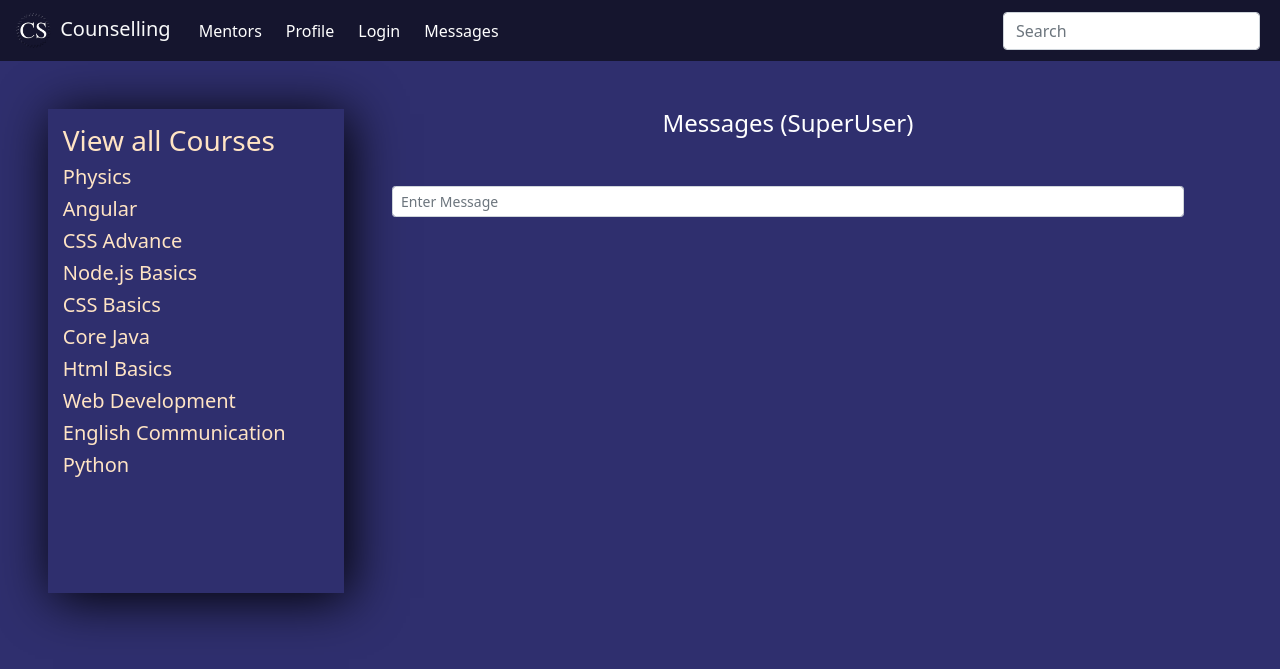
After one commit to pramod8788/PythonDjango, a Django app: page /view-message/1/ in a window 1280 px wide. The commit adds this page. Shown: the top 669 px of the page. Run offline with Django 3.2, Linux system fonts and the light colour scheme; data comes from the database, SQL or seed files in the repository.

Commit message:
Counselling System

```diff
--- a/Counselling/base/admin.py
+++ b/Counselling/base/admin.py
@@ -1,7 +1,8 @@
 from django.contrib import admin
-from . models import course, follower, applyforcourse, message
+from . models import course, follower, applyforcourse, message, chatroom
 
 admin.site.register(course)
 admin.site.register(follower)
 admin.site.register(applyforcourse)
 admin.site.register(message)
+admin.site.register(chatroom)
--- a/Counselling/base/models.py
+++ b/Counselling/base/models.py
@@ -1,7 +1,8 @@
 from django.db import models
 from django.contrib.auth.models import User
 from django.db.models.base import Model
-from django.db.models.deletion import SET_NULL
+from django.db.models.deletion import CASCADE, SET_NULL
+from django.db.models.fields.related import ForeignKey
 
 class course(models.Model):
     user = models.ForeignKey(User, on_delete=models.SET_NULL, null=True)
@@ -36,12 +37,23 @@ class applyforcourse(models.Model):
         val = f"{self.user} applied for {self.course_id}"
         return str(val)
 
-class message(models.Model):
+class chatroom(models.Model):
     sender = models.CharField(max_length=100)
     receiver = models.CharField(max_length=100)
+
+    def __str__(self):
+        val = f"Chat room for {self.sender} and {self.receiver}"
+        return str(val)
+
+class message(models.Model):
+    chatroom = ForeignKey(chatroom, on_delete=SET_NULL, null=True)
+    user = models.CharField(max_length=100)
     message_body = models.CharField(max_length=1000)
     message_created = models.DateTimeField(auto_now_add=True)
 
+    class Meta:
+        ordering = ['-message_created']
+
     def __str__(self):
-        val = f"{self.sender} messaged {self.receiver}"
+        val = f"{self.user} messaged in {self.chatroom}"
         return str(val)
--- a/Counselling/base/urls.py
+++ b/Counselling/base/urls.py
@@ -21,4 +21,7 @@ urlpatterns = [
     path('mentors/', views.mentors, name='mentors'),
     path('edit-user/<str:pk>/', views.editUser, name='edit-user'),
     path('follow-user/', views.follow, name='follow-user'),
+
+    path('view-message/<str:pk>/', views.viewMessage, name='view-message'),
+    path('message-list/', views.messageList, name='message-list'),
 ]
--- a/Counselling/base/views.py
+++ b/Counselling/base/views.py
@@ -6,7 +6,7 @@ from django.contrib.auth import authenticate, login, logout
 from django.http import HttpResponse
 from django.contrib import messages
 from django.contrib.auth.decorators import login_required
-from . models import course, follower, applyforcourse
+from . models import course, follower, applyforcourse, message, chatroom
 from . forms import courseForm, courseFormEdit, userFormEdit, applyForm
 
 def home(request):
@@ -243,10 +243,10 @@ def profile(request):
 
 def students(request):
     courses = course.objects.all()
-    mentors = User.objects.filter(groups=1)
+    mentors = User.objects.filter(is_staff=True, is_superuser=False)
     user = request.user
     if user.is_superuser:
-        students = User.objects.filter(groups=2)
+        students = User.objects.filter(is_superuser=False, is_staff=False)
     else:
         followers = follower.objects.filter(mentor=user)
         students = []
@@ -261,7 +261,15 @@ def students(request):
 def mentors(request):
     courses = course.objects.all()
     mentors = User.objects.filter(is_staff=True, is_superuser=False)
-    students = User.objects.filter(groups=2)
+    user = request.user
+    if user.is_superuser:
+        students = User.objects.filter(is_superuser=False, is_staff=False)
+    else:
+        followers = follower.objects.filter(mentor=user)
+        students = []
+        for i in followers:
+            stu = User.objects.get(username=i.student)
+            students.append(stu)
     try:
         followers = follower.objects.filter(student=request.user)
         ment = []
@@ -366,3 +374,101 @@ def viewProfile(request, pk):
     }
 
     return render(request, 'profile.html', context)
+
+def viewMessage(request, pk):
+    sender = request.user
+    receiver = User.objects.get(id=pk)
+    chatrooms = chatroom.objects.all()
+
+    check = 0
+    room = ''
+    for item in chatrooms:
+        if((item.sender == sender.username and item.receiver == receiver.username) or (item.sender == receiver.username and item.receiver == sender.username)):
+            check += 1
+            room = item
+            break
+        else:
+            continue
+
+    if check == 0:
+        chatroom.objects.create(sender=sender.username, receiver=receiver.username)
+
+    courses = course.objects.all()
+    mentors = User.objects.filter(groups=1)
+    user = request.user
+    if user.is_superuser:
+        students = User.objects.filter(groups=2)
+    else:
+        followers = follower.objects.filter(mentor=user)
+        students = []
+        for i in followers:
+            stu = User.objects.get(username=i.student)
+            students.append(stu)
+
+    try:
+        chats = message.objects.filter(chatroom=room)
+        context = {
+            "courses":courses,
+            "mentors":mentors,
+            "students":students,
+            'chats':chats,
+            "receiver":receiver,
+        }
+    except:
+        context = {
+            "courses":courses,
+            "mentors":mentors,
+            "students":students,
+            "receiver":receiver,
+        }
+
+    if request.method == 'POST':
+        msg = request.POST.get('chat')
+        try:
+            message.objects.create(
+                chatroom = room,
+                user = sender.username,
+                message_body = msg
+            )
+        except:
+            messages.error(request, "Error! Cannot send the message")
+
+    return render(request, 'messages.html', context)
+
+def messageList(request):
+    user = request.user
+    room = chatroom.objects.filter(Q(sender=user) | Q(receiver=user))
+    chatUser = []
+
+    for item in room:
+        if item.sender != user.username:
+            chatUser.append(item.sender)
+        elif item.receiver != user.username:
+            chatUser.append(item.receiver)
+        else:
+            continue
+
+    chatUsers = []
+    for item in chatUser:
+        obj = User.objects.get(username=item)
+        chatUsers.append(obj)
+
+    courses = course.objects.all()
+    mentors = User.objects.filter(groups=1)
+    user = request.user
+    if user.is_superuser:
+        students = User.objects.filter(groups=2)
+    else:
+        followers = follower.objects.filter(mentor=user)
+        students = []
+        for i in followers:
+            stu = User.objects.get(username=i.student)
+            students.append(stu)
+
+    context = {
+            "courses":courses,
+            "mentors":mentors,
+            "students":students,
+            "chatUsers":chatUsers,
+        }
+    return render(request, 'messagelist.html', context)
--- a/Counselling/static/main.css
+++ b/Counselling/static/main.css
@@ -43,3 +43,28 @@ body{
     display: grid;
     grid-template-columns: 1fr 3fr;
 }
+
+.chatBox {
+    height: 350px;
+    overflow-y: auto;
+    overflow-x: hidden;
+    display: flex;
+    flex-direction: column-reverse;
+}
+
+/* width */
+::-webkit-scrollbar {
+    width: 10px;
+}
+
+/* Track */
+::-webkit-scrollbar-track {
+    box-shadow: inset 0 0 5px grey;
+    border-radius: 10px;
+}
+
+/* Handle */
+::-webkit-scrollbar-thumb {
+    background: rgb(132, 0, 255);
+    border-radius: 10px;
+}
--- a/Counselling/templates/main.html
+++ b/Counselling/templates/main.html
@@ -52,11 +52,18 @@
             {% endif%}
             </li>
 
+            {% if not request.user.is_superuser %}
+            <li class="nav-item mx-1">
+                <a class="nav-link" href="{% url 'message-list' %}">Messages</a>
+            </li>
+            {% endif %}
+
             {% if request.user.is_authenticated %}
             <li class="nav-item mx-1">
-            <a class="nav-link">Hello! {{request.user.first_name}}</a>
+                <a class="nav-link">Hello! {{request.user.first_name}}</a>
             </li>
             {% endif %}
+
         </ul>
         <form class="d-flex">
             <input class="form-control me-2" type="text" name="q" placeholder="Search" aria-label="Search">
--- a/Counselling/templates/managepage.html
+++ b/Counselling/templates/managepage.html
@@ -25,6 +25,8 @@
             <h3>All Courses</h3>
         {% endif %}
         </a>
+
+        {% if request.user.is_superuser %}
             {% for course in courses|slice:":4" %}
             {% if request.user == course.user or request.user.is_superuser %}
 
@@ -36,6 +38,20 @@
 
             {% endif %}
             {% endfor %}
+
+        {% else %}
+            {% for course in courses %}
+            {% if request.user == course.user or request.user.is_superuser %}
+
+            {% if course.course_isactive == True %}
+            <a href="{% url 'view-course' course.id %}">
+            <h5>{{course.course_name}}</h5>
+            </a>
+            {% endif %}
+
+            {% endif %}
+            {% endfor %}
+        {% endif %}
 
         {% if not request.user.is_superuser %}
 
--- a/Counselling/templates/mentors.html
+++ b/Counselling/templates/mentors.html
@@ -127,6 +127,12 @@
                 {% endif %}
             </div>
 
+            <div class="col-2">
+                <div class="login-inp">
+                    <a href="{% url 'view-message' user.id %}" id="edit-btn">Message</a>
+                </div>
+            </div>
+
             {% if request.user == user or request.user.is_superuser %}
             <div class="col-2">
                 <div class="login-inp">
--- /dev/null
+++ b/Counselling/templates/messages.html
@@ -0,0 +1,42 @@
+{% extends 'main.html' %}
+
+{% block content %}
+<div class="container-dash mt-5 mx-5">
+    {% include 'managepage.html' %}
+    <div class="dashboard mx-5">
+        <h4 class="text-center mb-5">Messages ({{receiver.first_name}})</h4>
+        <form action="" method="POST">
+            {% csrf_token %}
+            <div class="input-group input-group-sm mb-3">
+                <input type="text" name="chat" class="form-control mb-3" placeholder="Enter Message">
+            </div>
+        </form>
+
+        <div class="chatBox">
+        {% for chat in chats %}
+        <div class="row">
+            {% if chat.user == request.user.username %}
+            <div class="col-2">
+
+            </div>
+            <div class="col text-end mx-4">
+                <h5>{{chat.message_body}}</h5>
+                <small> {{chat.message_created|timesince}} ago</small>
+            </div>
+
+            {% else %}
+            <div class="col text-warning mx-4">
+                <h5>{{chat.message_body}}</h5>
+                <small> {{chat.message_created|timesince}} ago</small>
+            </div>
+            <div class="col-2">
+
+            </div>
+            {% endif %}
+        </div>
+        {% endfor %}
+        </div>
+
+    </div>
+</div>
+{% endblock content %}
```
Also changed, not shown: Counselling/templates/messagelist.html (added, +43 -0 lines), Counselling/templates/students.html (+9 -0 lines), Counselling/base/migrations/0008_chatroom_rename_receiver_message_user_and_more.py (added), Counselling/db.sqlite3. Lines whose indentation alone changed are shown as unchanged.
